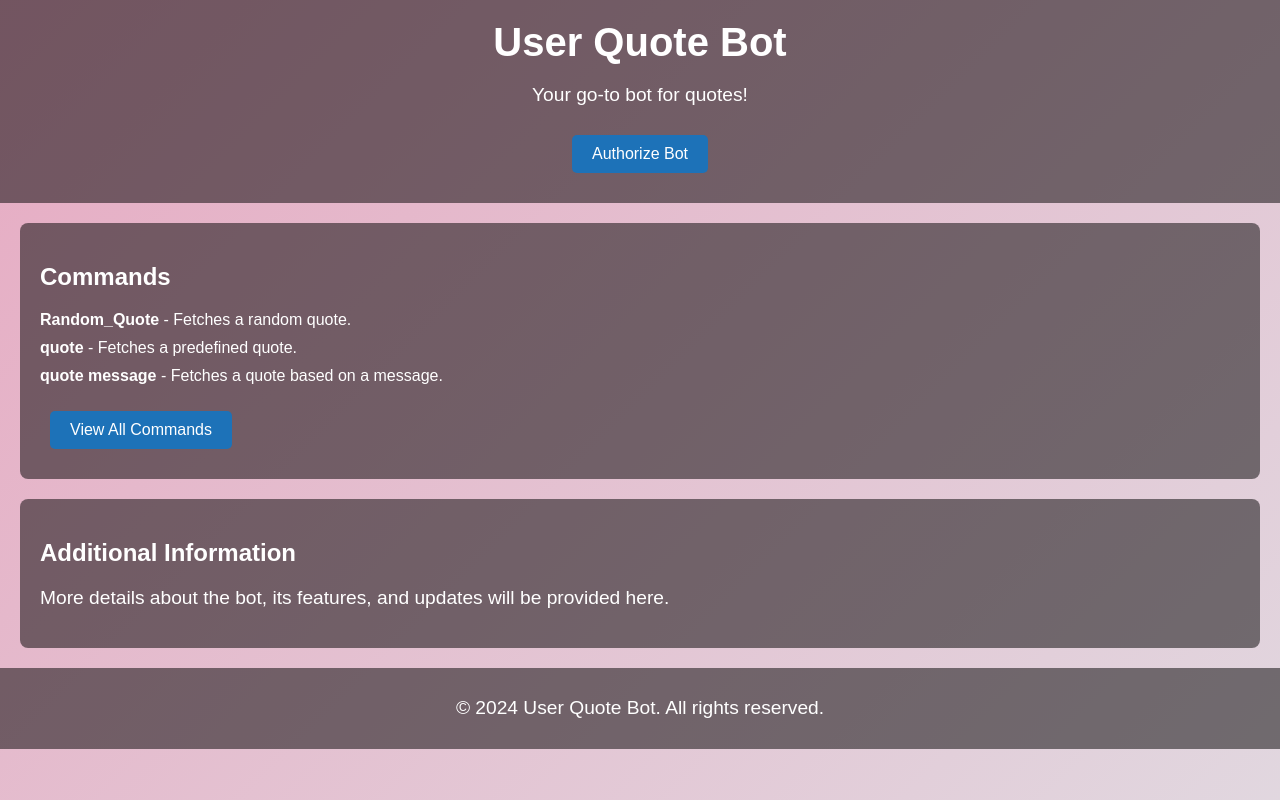
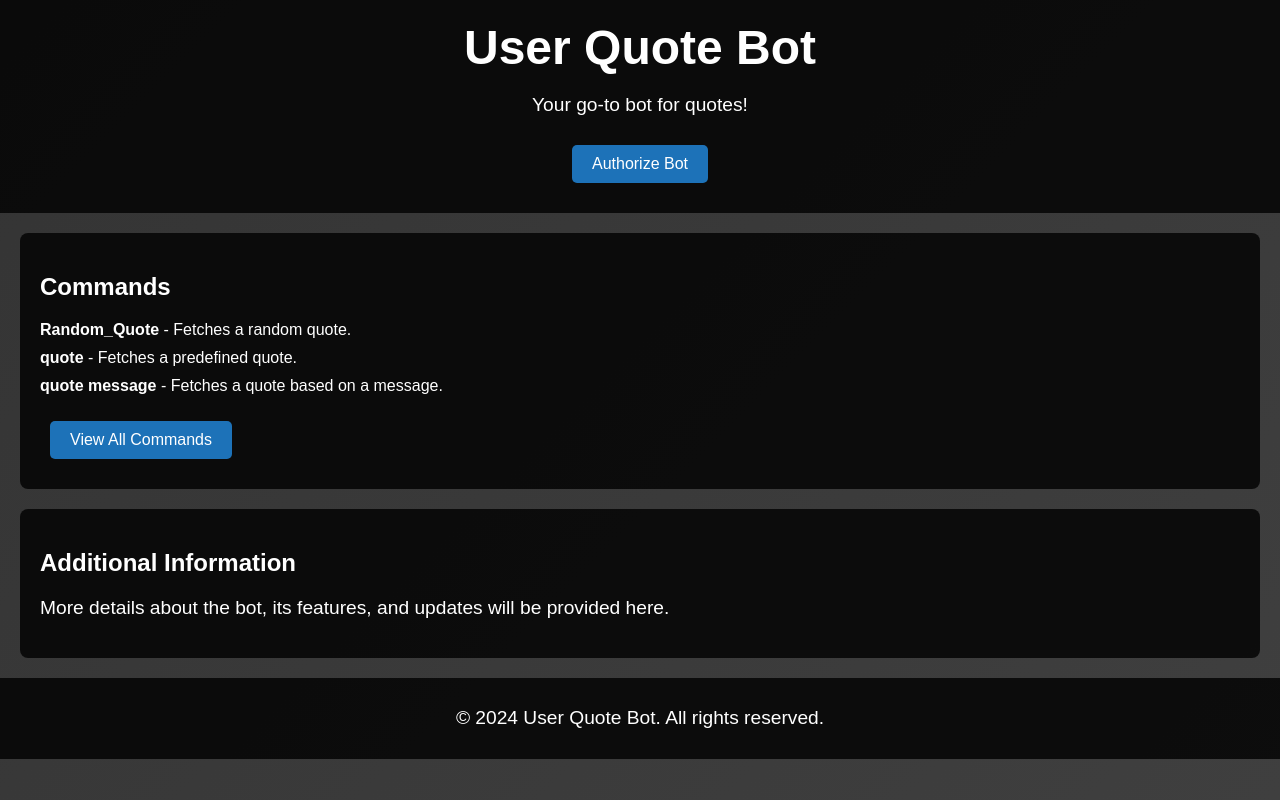
Before and after one commit to trahzi/UserQuote, a plain HTML site: page index.html in a window 1280 px wide. Drawn offline with Linux system fonts and the light colour scheme.

Commit message:
Update styles.css

```diff
--- a/styles.css
+++ b/styles.css
@@ -2,21 +2,22 @@ body {
     margin: 0;
     padding: 0;
     font-family: Arial, sans-serif;
-    background: linear-gradient(135deg, #ff6b6b, #f06595, #dfe6e9);
+    background: linear-gradient(135deg, #000, #434343);
     background-size: 600% 600%;
     animation: gradient 15s ease infinite;
     color: #fff;
+    overflow-x: hidden;
 }
 
 header {
     text-align: center;
     padding: 20px;
-    background: rgba(0, 0, 0, 0.5);
+    background: rgba(0, 0, 0, 0.8);
 }
 
 h1 {
     margin: 0;
-    font-size: 2.5em;
+    font-size: 3em;
 }
 
 p {
@@ -31,6 +32,7 @@ p {
     background-color: #1d72b8;
     text-decoration: none;
     border-radius: 5px;
+    transition: background-color 0.3s;
 }
 
 .auth-button:hover, .view-commands-button:hover, .back-button:hover {
@@ -41,7 +43,7 @@ section {
     padding: 20px;
     margin: 20px;
     border-radius: 8px;
-    background: rgba(0, 0, 0, 0.5);
+    background: rgba(0, 0, 0, 0.8);
 }
 
 #commands ul {
@@ -56,7 +58,7 @@ section {
 footer {
     text-align: center;
     padding: 10px;
-    background: rgba(0, 0, 0, 0.5);
+    background: rgba(0, 0, 0, 0.8);
 }
 
 @keyframes gradient {
```
